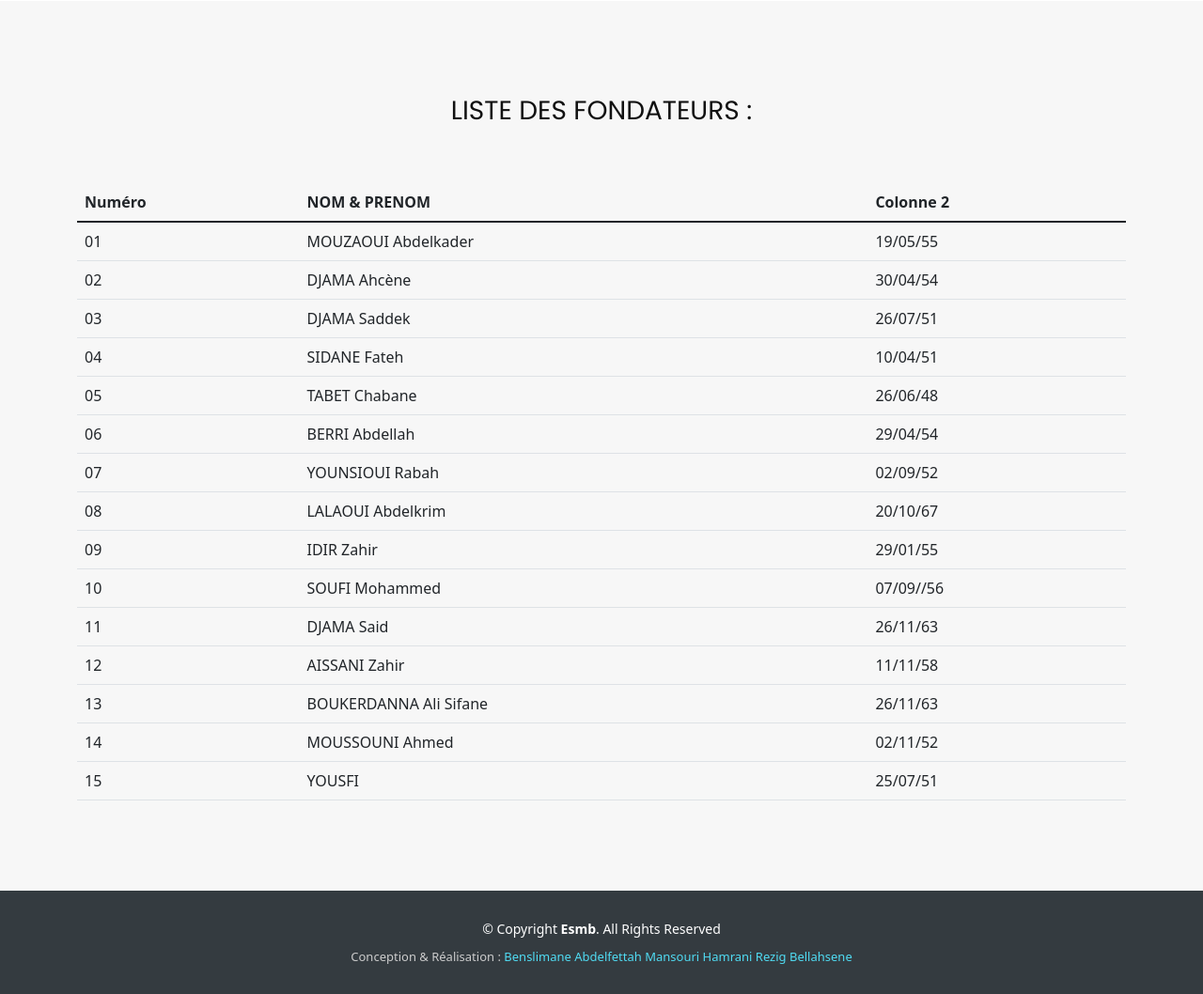
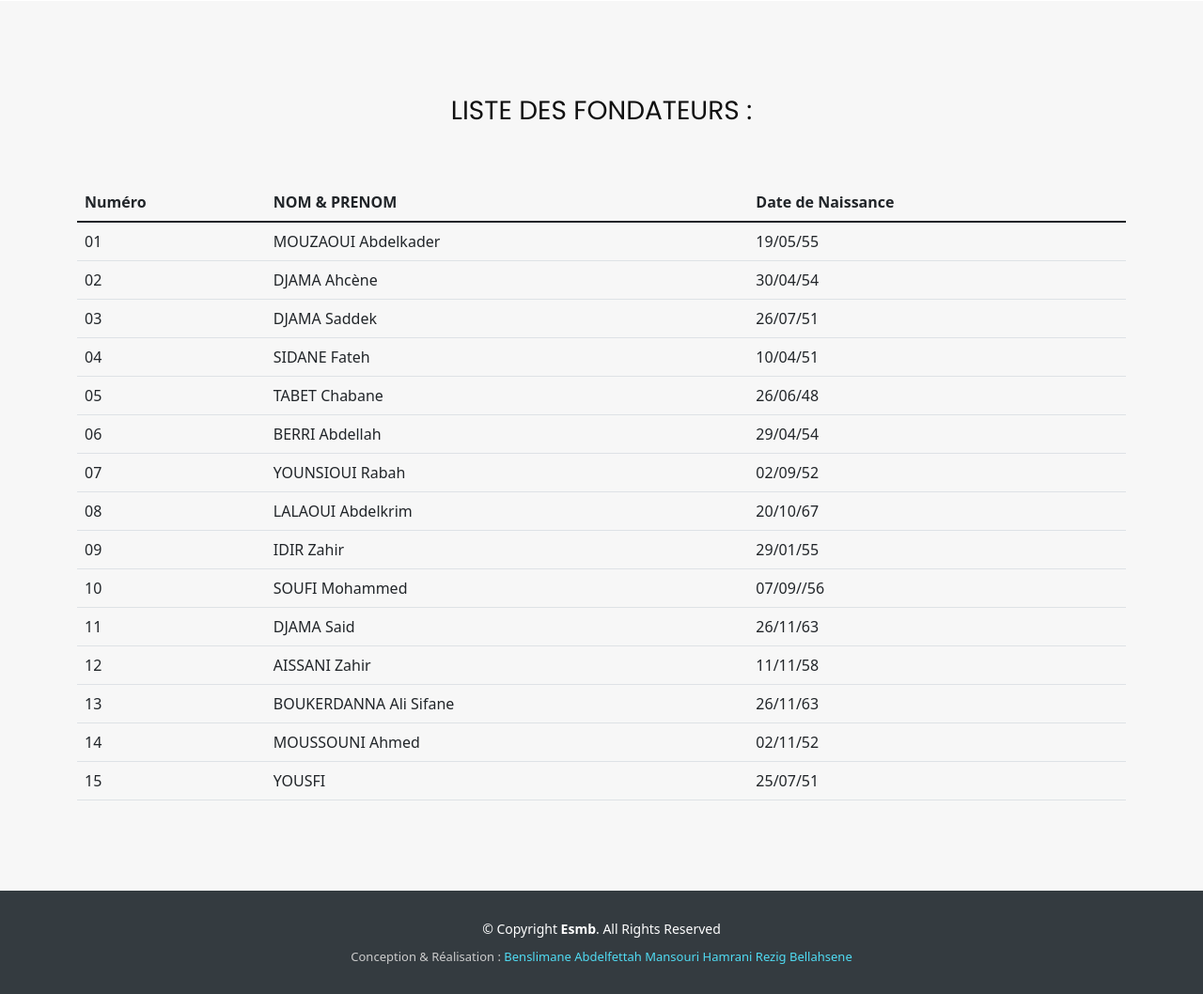
Before and after one commit to BenslimaneNassim/club-project, a Django app: page /esm/club/ in a window 1280 px wide. Shown: the part 1910-2968 px from the top of the page at 94% size. Run offline with Django 3.2, Linux system fonts and the light colour scheme; some libraries are stand-ins or nearby versions.

Commit message:
minor-fix

```diff
--- a/esmb/esm/templates/esm/club.html
+++ b/esmb/esm/templates/esm/club.html
@@ -186,7 +186,7 @@ a{
                             <tr>
                                 <th>Numéro</th>
                                 <th>NOM &amp; PRENOM&nbsp;</th>
-                                <th>Colonne 2</th>
+                                <th>Date de Naissance</th>
                             </tr>
                         </thead>
                         <tbody>
```
